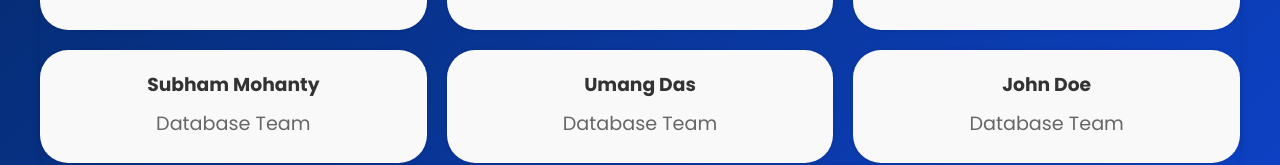
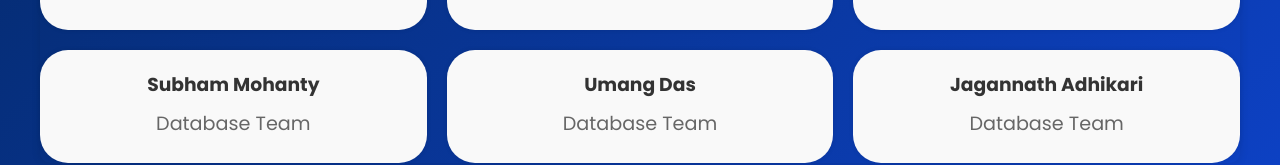
Before and after one commit to sswastik21/drdoProject, a React (Create React App) app: page /about in a window 1280 px wide. Shown: the part 863-1028 px from the top of the page. Built offline with nearby package versions, Linux system fonts and the light colour scheme.

Commit message:
database memebr added

```diff
--- a/src/Pages/About.js
+++ b/src/Pages/About.js
@@ -80,7 +80,7 @@ const About = () => {
                </div>
 
                <div className={styles['team-member']}>
-                     <h3>John Doe</h3>
+                     <h3>Jagannath Adhikari</h3>
 
                      <p>Database Team</p>
                </div>
```
